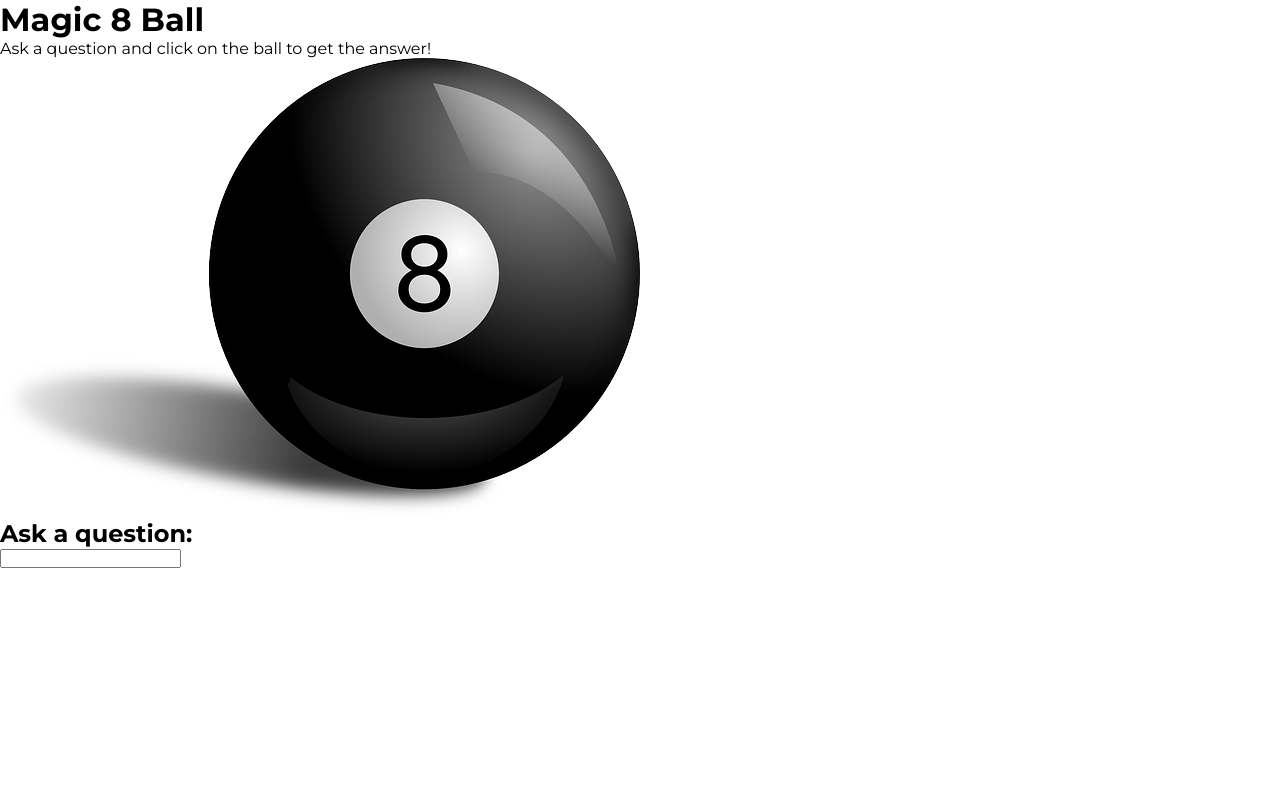
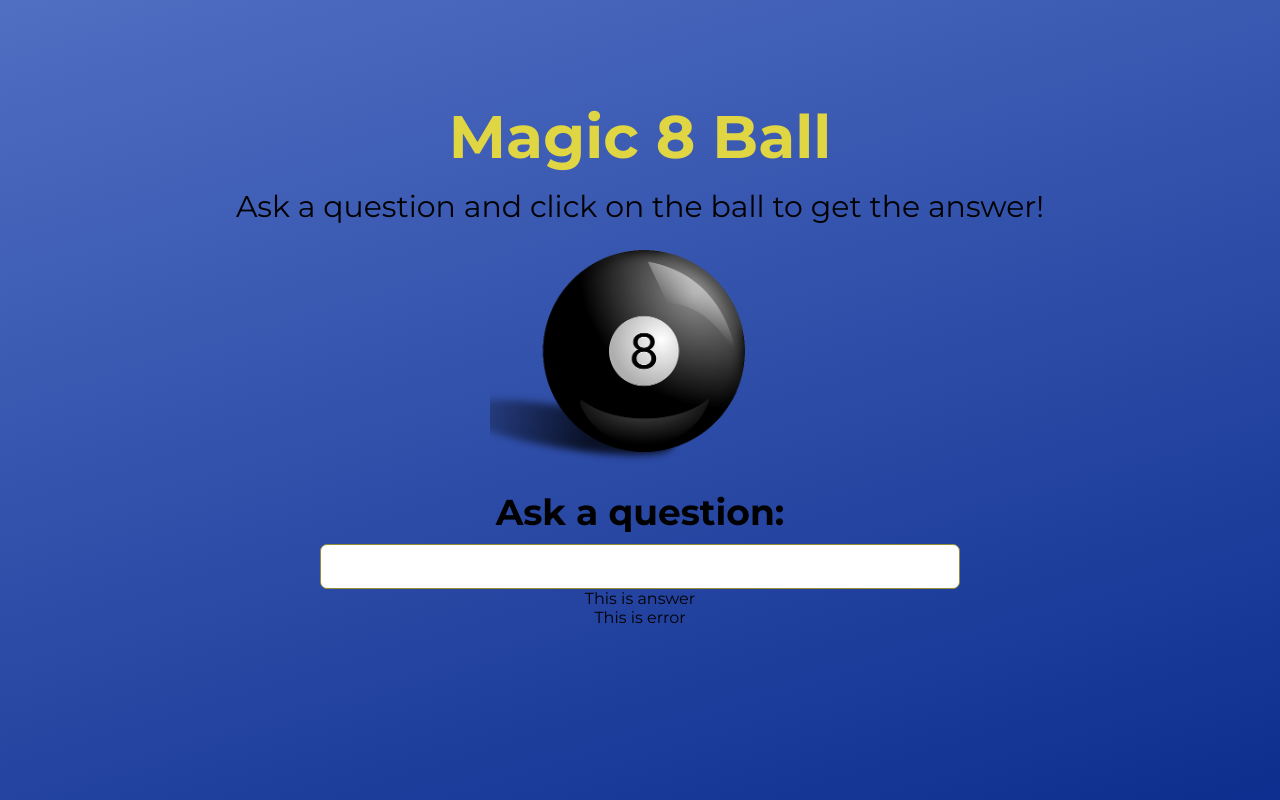
Before and after one commit to marcin-kk/Magic8Ball, a plain HTML site: page index.html in a window 1280 px wide. Drawn offline with Linux system fonts and the light colour scheme.

Commit message:
styles up to input applied

```diff
--- a/index.html
+++ b/index.html
@@ -28,28 +28,11 @@
         <div class="question-area">
             <h2>Ask a question:</h2>
             <input type="text">
-            <p class="answer"></p>
-            <p class="error"></p>
+            <p class="answer">This is answer</p>
+            <p class="error">This is error</p>
         </div>
 
     </div>
-
-
-
-
-
-
-
-
-
-
-
-
-
-
-
-
-
 
     <script src="/script.js"></script>
 </body>
--- a/style.css
+++ b/style.css
@@ -1,10 +1,76 @@
 * {
-    box-sizing: border-box;
-    margin: 0;
-    padding: 0;
+	box-sizing: border-box;
+	margin: 0;
+	padding: 0;
 }
 
 body {
-    font-family: 'Montserrat', sans-serif;
+	font-family: "Montserrat", sans-serif;
+	height: 100vh;
+	background-image: linear-gradient(
+		343deg,
+		rgb(14, 46, 143) 0%,
+		rgb(80, 110, 194) 100%
+	);
+	display: flex;
+	justify-content: center;
+	align-items: center;
+}
+
+.wrapper {
+	width: 1000px;
+	height: 600px;
+	display: flex;
+	flex-direction: column;
+	align-items: center;
+}
+
+.title h1,
+.title p {
+	text-align: center;
+	margin-bottom: 15px;
+}
+
+.title h1 {
+    font-size: 60px;
+    color: #E0D543;
+}
+
+.title p {
+	font-size: 30px;
+}
+
+.ball-img {
+	position: relative;
+	width: 300px;
+    height: 250px;
+    overflow: hidden;
+}
+
+.ball-img img {
+	width: 300px;
+	position: absolute;
+    top: 10px;
+    left: -45px;
 
 }
+
+.question-area {
+    display: flex;
+    flex-direction: column;
+    justify-content: center;
+    align-items: center;
+    width: 80%;
+}
+.question-area h2 {
+    margin-bottom: 10px;
+    font-size: 36px;
+}
+
+.question-area input {
+    width: 80%;
+    padding: 10px 20px;
+    font-size: 20px;
+    border: 1px solid #948D34;
+    border-radius: 7px;
+}
```
